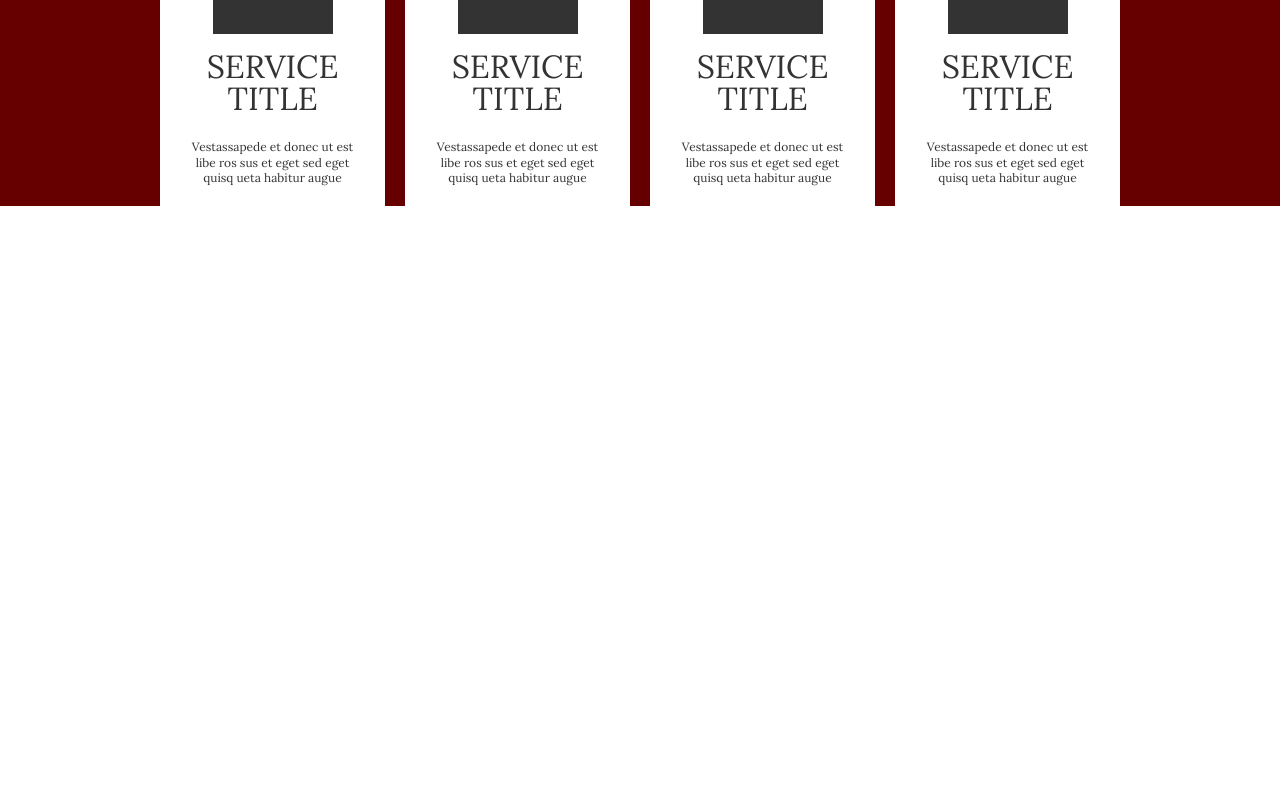
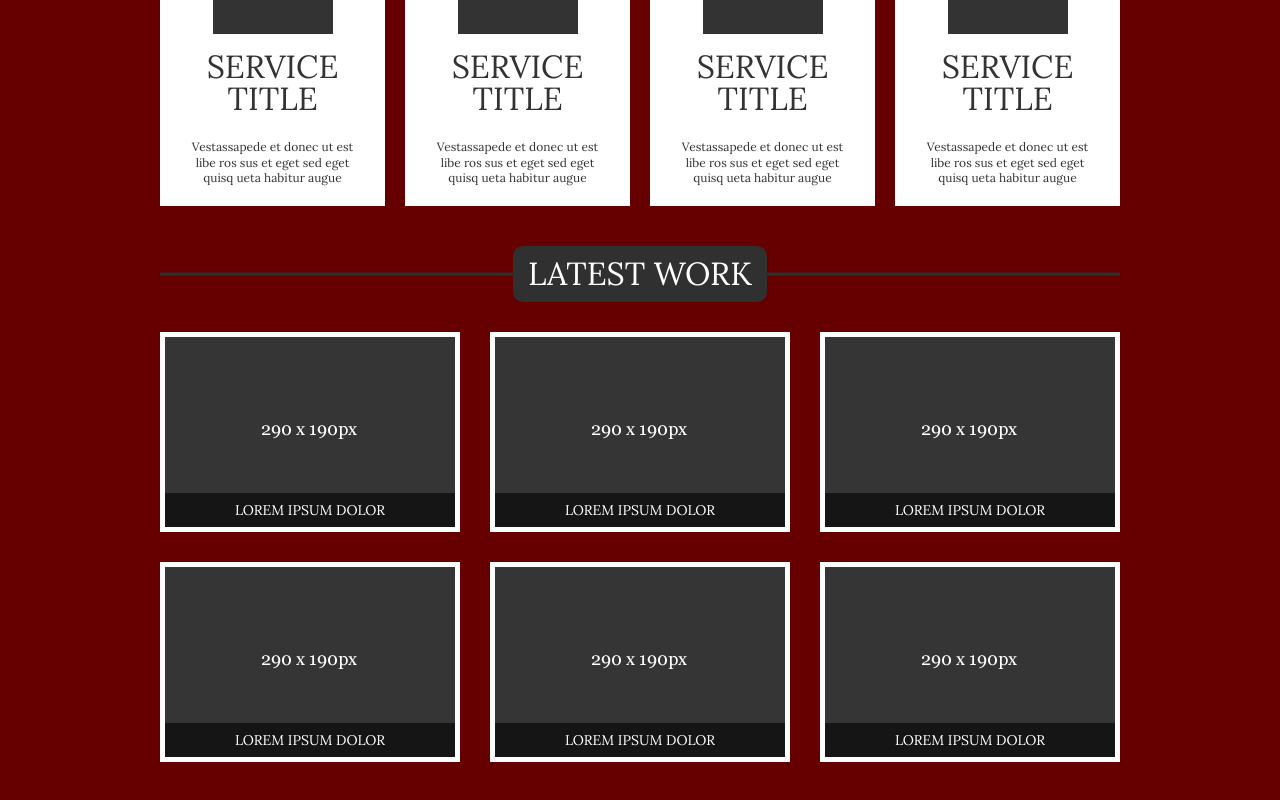
Before and after one commit to AmrArafa/the-modernist, a React (Create React App) app: page / in a window 1280 px wide. Shown: the part 786-1586 px from the top of the page. Before the commit the page ends 992 px from the top, so only its background shows below. Built offline with nearby package versions, Linux system fonts and the light colour scheme.

Commit message:
feat: latest work add LatestWork component and style it

```diff
--- a/src/App.js
+++ b/src/App.js
@@ -4,6 +4,7 @@ import {
   Header,
   LandingPageSlider,
   Services,
+  LatestWork,
 } from './components';
 
 function App() {
@@ -14,6 +15,7 @@ function App() {
         <Header />
         <LandingPageSlider />
         <Services />
+        <LatestWork />
       </div>
     </>
   );
--- a/src/components/index.js
+++ b/src/components/index.js
@@ -2,3 +2,4 @@ export { default as GlobalStyle } from './global_style';
 export { default as Header } from './header/header';
 export { default as LandingPageSlider } from './slider/landing_page_slider';
 export { default as Services } from './services/services';
+export { default as LatestWork } from './latest_work/latest_work';
--- /dev/null
+++ b/src/components/latest_work/latest_work.js
@@ -0,0 +1,67 @@
+import React from 'react';
+import styled from 'styled-components';
+import Container from '../container';
+import WorkCard from './work_card';
+
+const LatestWorkWrapper = styled.section`
+  background-color: #660000;
+  padding:40px 0 60px 0;
+  text-align: center;
+
+  h1 {
+    font-size: 32px;
+    color: #fff;
+    margin: 0;
+    font-weight: 400;
+    text-transform: uppercase;
+    padding: 12px 15px;
+    background-color: #303030;
+    display: inline-block;
+    border-radius: 10px;
+    line-height: 1;
+    position: relative;
+    z-index: 1;
+  }
+`;
+
+const TitleWrapper = styled.div`
+  position: relative;
+  margin-bottom: 30px;
+
+  ::after {
+    content: '';
+    width: 100%;
+    height: 3px;
+    background-color: #303030;
+    position: absolute;
+    top: 50%;
+    left: 0;
+    transform: translateY(-50%);
+    z-index: 0;
+  }
+`;
+
+const WorkCardsWrapper = styled.div`
+  display: flex;
+  flex-wrap: wrap;
+  justify-content: space-between;
+`;
+
+const workCards = Array(6).fill(<WorkCard />);
+
+const LatestWork = () => {
+  return (
+    <LatestWorkWrapper>
+      <Container>
+        <TitleWrapper>
+          <h1>Latest Work</h1>
+        </TitleWrapper>
+        <WorkCardsWrapper>
+          {workCards}
+        </WorkCardsWrapper>
+      </Container>
+    </LatestWorkWrapper>
+  );
+}
+
+export default LatestWork;
--- /dev/null
+++ b/src/components/latest_work/work_card.js
@@ -0,0 +1,54 @@
+import React from 'react';
+import styled from 'styled-components';
+import WorkCardImage from './images/work_card_image.png';
+
+const WorkCardWrapper = styled.div`
+  position: relative;
+  border: 5px solid #fff;
+  transition: border-color 0.4s;
+
+  :nth-child(n+4) {
+    margin-top: 30px;
+  }
+
+  a {
+    display: inline-block;
+  }
+
+  img {
+    vertical-align: middle;
+  }
+
+  p {
+    color: #fff;
+    background-color:rgba(0, 0, 0, 0.6);
+    text-transform: uppercase;
+    position: absolute;
+    bottom: 0;
+    width: 100%;
+    margin: 0;
+    line-height: 1;
+    padding: 10px 0;
+    transition: opacity 0.4s;
+  }
+
+  :hover {
+    border-color: #76c38f;
+    p {
+      opacity: 0;
+    }
+  }
+`;
+
+const WorkCard = () => {
+  return (
+    <WorkCardWrapper>
+      <a href="#!">
+        <img src={WorkCardImage} alt=""/>
+        <p>Lorem Ipsum Dolor</p>
+      </a>
+    </WorkCardWrapper>
+  )
+}
+
+export default WorkCard;
```
